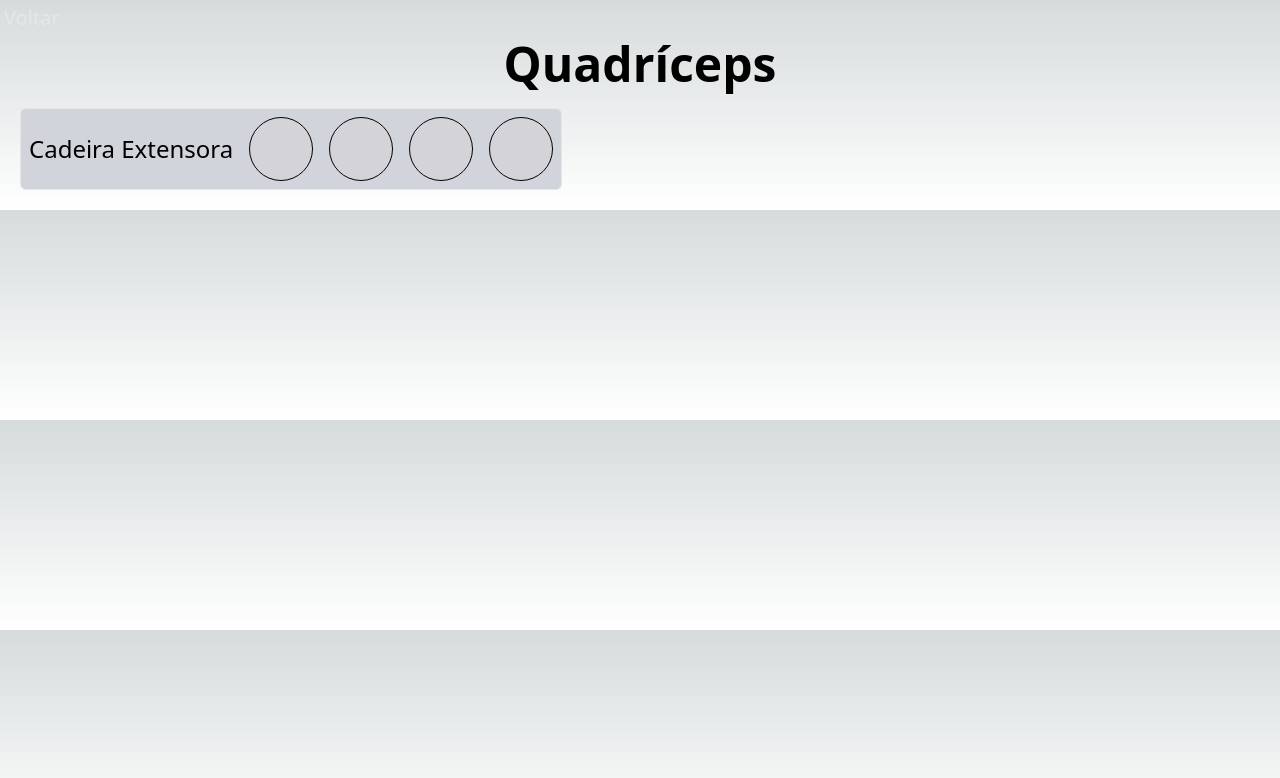
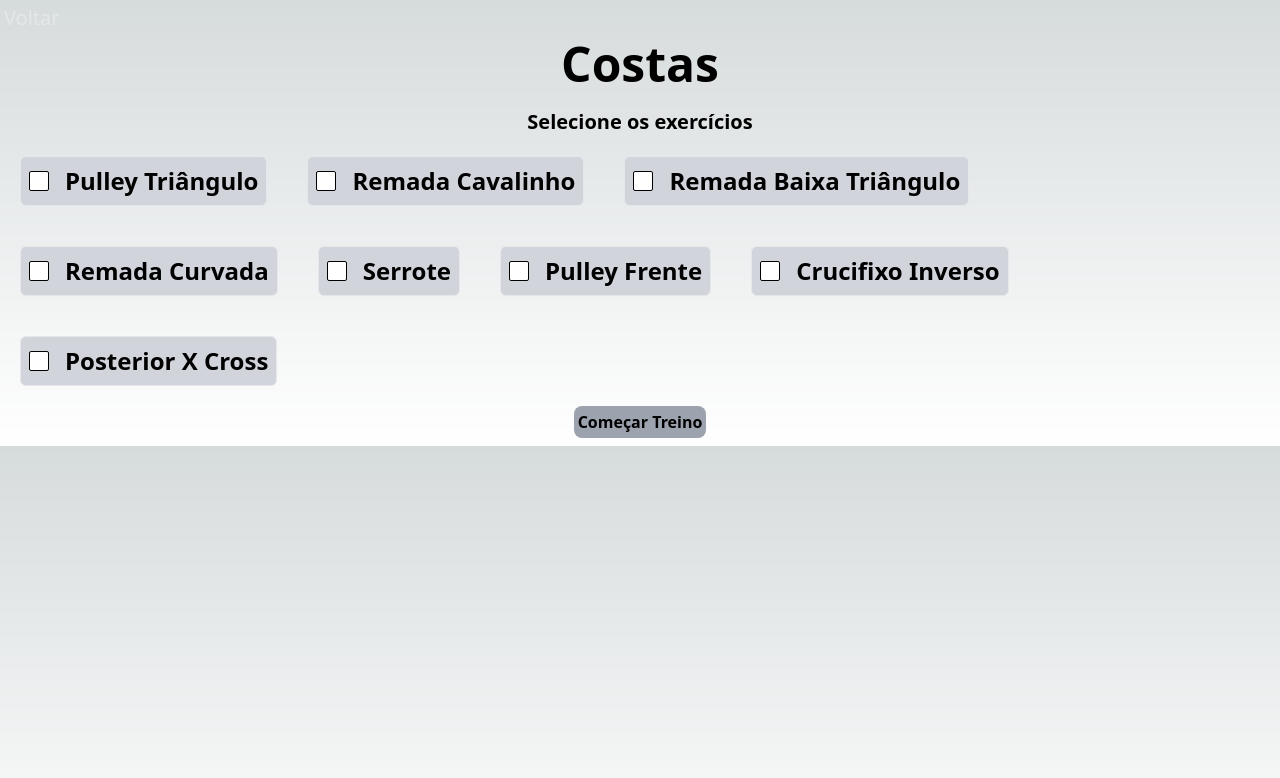
Before and after one commit to gsouzzaa/workout, a Next.js app: page /terca in a window 1280 px wide. Shown: the top 778 px of the page. Built offline with nearby package versions, Linux system fonts and the light colour scheme.

Commit message:
update terça

```diff
--- a/src/pages/selected.tsx
+++ b/src/pages/selected.tsx
@@ -18,7 +18,7 @@ export default function Selected() {
     <div className={`
     p-2 m-2 flex flex-col gap-2
     `}>
-      <h1 className='mx-auto p-8 text-red-500 text-8xl font-bold flex flex-row justify-center text-center border-b-2 border-red-800'>Quadríceps</h1>
+      <h1 className='mx-auto w-96 p-8 text-red-500 text-8xl font-bold flex flex-row justify-center text-center border-b-2 border-red-800'>Exercícios</h1>
       <ul>
       {exercisesArray.map((exercise) => (
         <li key={exercise} className={`
--- a/src/pages/terca.tsx
+++ b/src/pages/terca.tsx
@@ -1,9 +1,8 @@
-
 import React, { useState } from 'react'
 import { useRouter } from 'next/router'
 import Page from '@/components/backbutton'
-import CheckboxWithModal from '@/components/CheckboxwithModal'
-const Monday = () => {
+
+export default function Tuesday() {
   const router = useRouter()
 
   //armazena exercícios
@@ -18,39 +17,153 @@ const Monday = () => {
     }
   }
 
-  const [numberValue, setNumberValue] = useState(0);
-  const handleNumberChange = (event: React.ChangeEvent<HTMLInputElement>) => {
-    setNumberValue(Number(event.target.value));
-  };
-
   //envio do formulário
   const handleSubmit = (event: React.FormEvent<HTMLFormElement>) => {
     event.preventDefault()
-    router.push(`/selected?selectedExercises=${selectedExercises.join(',')}&numberValue=${numberValue}`)
+    router.push(`/selected?selectedExercises=${selectedExercises.join(',')}`)
   }
 
   //renderiza página
   return (
-
     <div className={`
         justify-self text-center pt-10
     `} >
       <h1 className={`
         text-5xl font-bold justify-self text-center mb-2
-              `}>Quadríceps</h1>
+      `}>Costas</h1>
 
-            <div className='w-fit m-5 border rounded-md bg-gray-300 hover:bg-gray-400 px-2 py-2 flex items-center gap-4
-            text-2xl text-black '>
-              <h1 >Cadeira Extensora</h1>
-              <CheckboxWithModal />
-              <CheckboxWithModal />
-              <CheckboxWithModal />
-              <CheckboxWithModal />
+      <form onSubmit={handleSubmit}>
+        <h2 className={`
+          text-xl font-semibold mt-5
+        `}>Selecione os exercícios</h2>
+            <div className='flex flex-wrap'>
+                <div className={`
+                    w-fit m-5 border rounded-md bg-gray-300 hover:bg-gray-400 px-2 py-2 flex items-center gap-4
+                    text-2xl
+                  `}>
+                    <input
+                        id='pulleyt'
+                        type="checkbox"
+                        className={`
+                        bg-white  flex flex-row w-5 h-5 border rounded-sm appearance-none border-black checked:bg-black checked:border-black
+                        `}
+                        value="Pulley Triângulo"
+                        onChange={handleExerciseSelection}
+                        />
+                    <label className='text-black font-semibold select-none' htmlFor="pulleyt">Pulley Triângulo</label>
                 </div>
 
+                <div className={`
+                    w-fit m-5 border rounded-md bg-gray-300 hover:bg-gray-400 px-2 py-2 flex items-center gap-4
+                    text-2xl
+                  `}>
+                    <input
+                        id='Cavalinho'
+                        type="checkbox"
+                        className={`
+                        bg-white  flex flex-row w-5 h-5 border rounded-sm appearance-none border-black checked:bg-black checked:border-black
+                        `}
+                        value="Cavalinho"
+                        onChange={handleExerciseSelection}
+                        />
+                    <label className='text-black font-semibold select-none' htmlFor="Cavalinho">Remada Cavalinho</label>
+                </div>
+
+                <div className={`
+                    w-fit m-5 border rounded-md bg-gray-300 hover:bg-gray-400 px-2 py-2 flex items-center gap-4
+                    text-2xl
+                  `}>
+                    <input
+                        id='remadatri'
+                        type="checkbox"
+                        className={`
+                        bg-white  flex flex-row w-5 h-5 border rounded-sm appearance-none border-black checked:bg-black checked:border-black
+                        `}
+                        value="Remada Triângulo"
+                        onChange={handleExerciseSelection}
+                        />
+                    <label className='text-black font-semibold select-none' htmlFor="remadatri">Remada Baixa Triângulo</label>
+                </div>
+
+                <div className={`
+                    w-fit m-5 border rounded-md bg-gray-300 hover:bg-gray-400 px-2 py-2 flex items-center gap-4
+                    text-2xl
+                  `}>
+                    <input
+                        id='remadacurvada'
+                        type="checkbox"
+                        className={`
+                        bg-white  flex flex-row w-5 h-5 border rounded-sm appearance-none border-black checked:bg-black checked:border-black
+                        `}
+                        value="Remada Curvada"
+                        onChange={handleExerciseSelection}
+                        />
+                    <label className='text-black font-semibold select-none' htmlFor="remadacurvada">Remada Curvada</label>
+                </div>
+
+                <div className={`
+                  w-fit m-5 border rounded-md bg-gray-300 hover:bg-gray-400 px-2 py-2 flex items-center gap-4
+                  text-2xl
+                `}>
+                    <input
+                    id='Serrote'
+                    type="checkbox"
+                    className={`
+                    bg-white  flex flex-row w-5 h-5 border rounded-sm appearance-none border-black checked:bg-black checked:border-black
+                        `}
+                    value="Serrote" onChange={handleExerciseSelection}/>
+                    <label className='text-black font-semibold select-none' htmlFor="Serrote">Serrote</label>
+                </div>
+
+                <div className={`
+                   w-fit m-5 border rounded-md bg-gray-300 hover:bg-gray-400 px-2 py-2 flex items-center gap-4
+                   text-2xl
+                `}>
+                    <input
+                    id='pulleyfrente'
+                    type="checkbox"
+                    className={`
+                    bg-white  flex flex-row w-5 h-5 border rounded-sm appearance-none border-black checked:bg-black checked:border-black
+                        `}
+                    value="Pulley Frente" onChange={handleExerciseSelection}/>
+                    <label className='text-black font-semibold select-none' htmlFor="pulleyfrente">Pulley Frente</label>
+                </div>
+
+                <div className={`
+                  w-fit m-5 border rounded-md bg-gray-300 hover:bg-gray-400 px-2 py-2 flex items-center gap-4
+                  text-2xl
+                `}>
+                    <input
+                    id='crucifixoI'
+                    type="checkbox"
+                    className={`
+                    bg-white  flex flex-row w-5 h-5 border rounded-sm appearance-none border-black checked:bg-black checked:border-black
+                        `}
+                    value="Crucifixo Inverso" onChange={handleExerciseSelection}/>
+                    <label className='text-black font-semibold select-none' htmlFor="crucifixoI">Crucifixo Inverso</label>
+                </div>
+
+                <div className={`
+                  w-fit m-5 border rounded-md bg-gray-300 hover:bg-gray-400 px-2 py-2 flex items-center gap-4
+                  text-2xl
+                `}>
+                    <input
+                    id='posteriorxcross'
+                    type="checkbox"
+                    className={`
+                    bg-white  flex flex-row w-5 h-5 border rounded-sm appearance-none border-black checked:bg-black checked:border-black
+                        `}
+                    value="Posterior X Cross" onChange={handleExerciseSelection}/>
+                    <label className='text-black font-semibold select-none' htmlFor="posteriorxcross">Posterior X Cross</label>
+                </div>
+
+            </div>
+              <div>
+                  <button className='bg-gray-400 border-none rounded-lg p-1 font-semibold text-black hover:scale-110 mb-2'
+                  type="submit">Começar Treino</button>
+              </div>
+      </form>
       <Page/>
     </div>
   )
 }
-
-export default Monday
```
Lines whose indentation alone changed are shown as unchanged.
